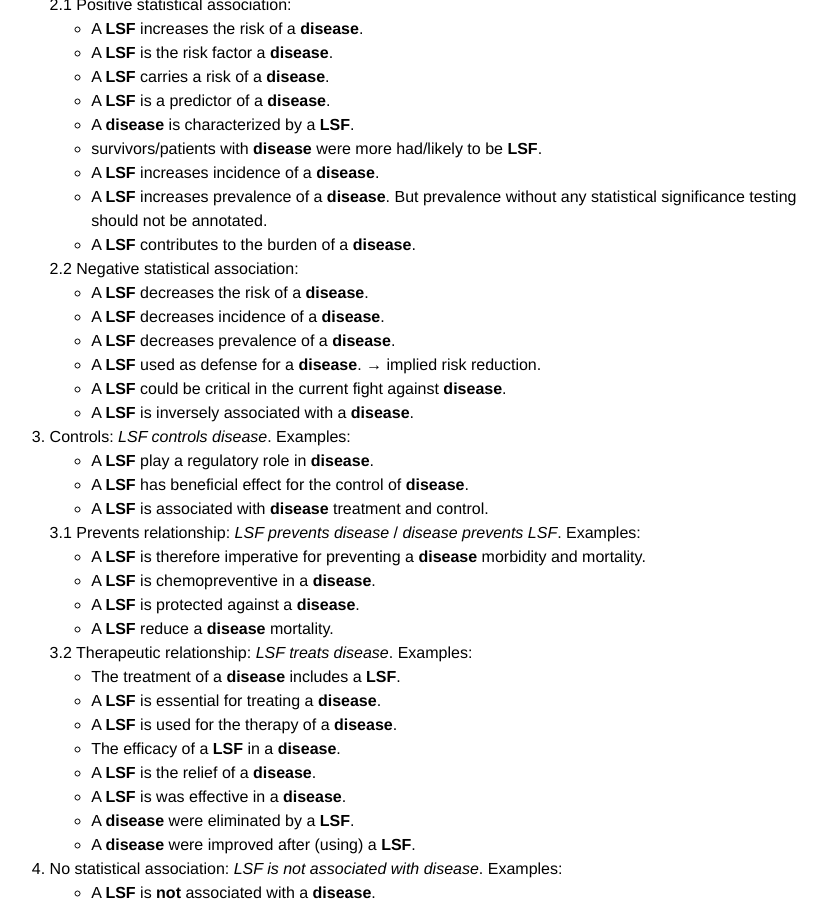
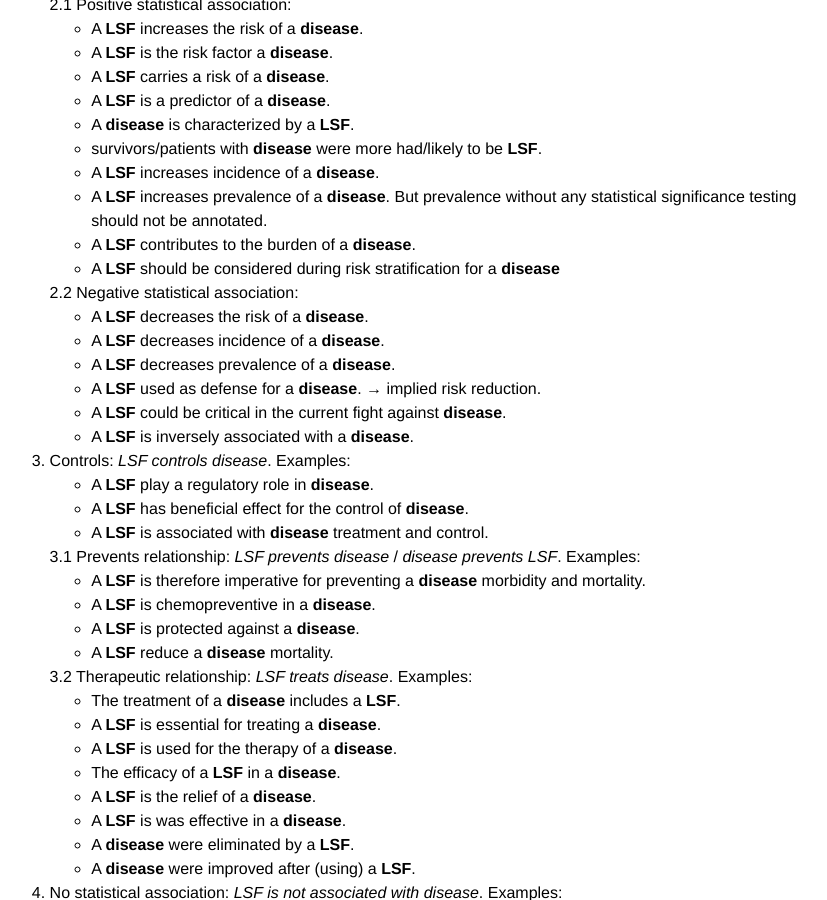
Before and after one commit to EvaMakri/lifestylefactors-annotation-docs, a Jekyll site: the page built from relations.md, in a window 1280 px wide and 900 px high, scrolled down 943 px. Shown: the whole window, without its empty margins (232-1059 px from the left). Built offline with Jekyll 4.4.1, drawn with Linux system fonts in a browser that asks for light colours.

Commit message:
Update relations.md

```diff
--- a/relations.md
+++ b/relations.md
@@ -42,6 +42,9 @@ Examples:
       * A __LSF__ increases incidence of a __disease__.
       * A __LSF__ increases prevalence of a __disease__. But prevalence without any statistical significance testing should not be annotated.
       * A __LSF__ contributes to the burden of a __disease__.
+      *  A __LSF__ should be considered during risk stratification for a __disease__
+
+
 
     2.2 Negative statistical association:
       * A __LSF__ decreases the risk of a __disease__.
```
